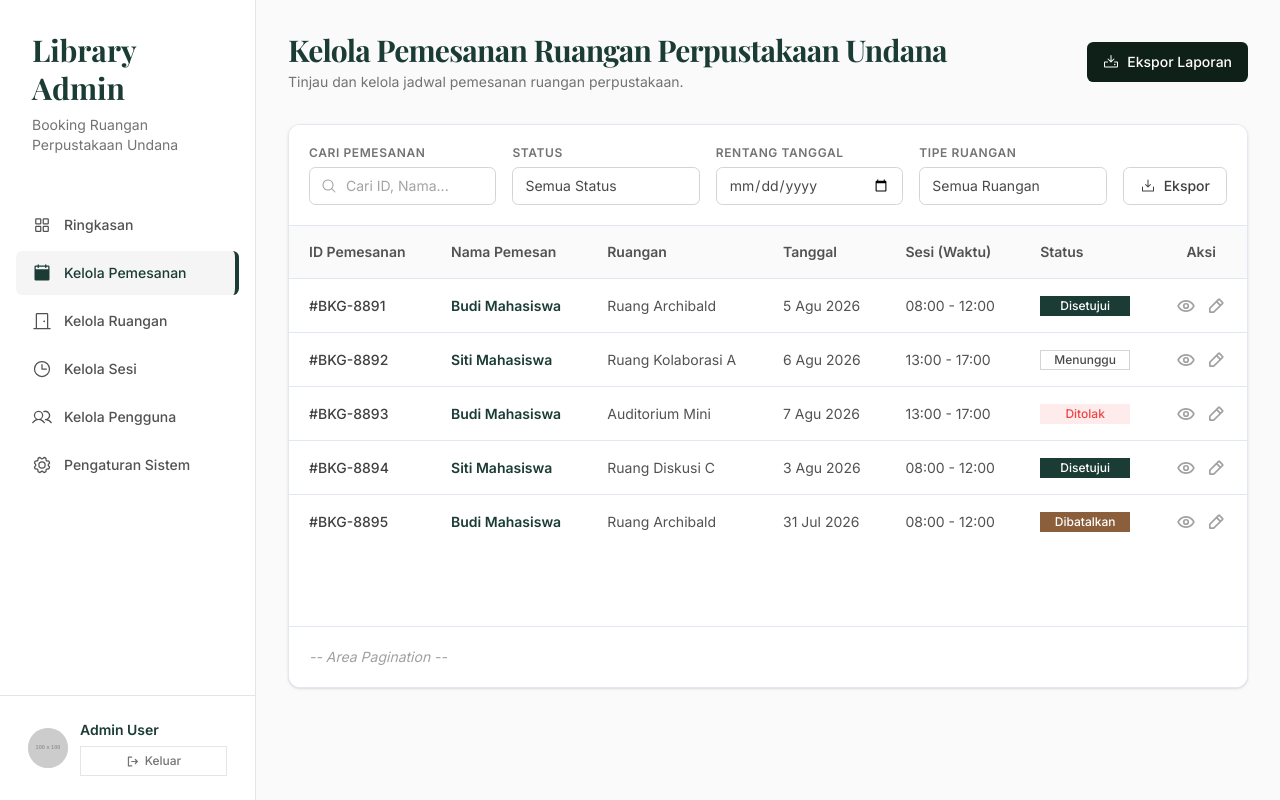
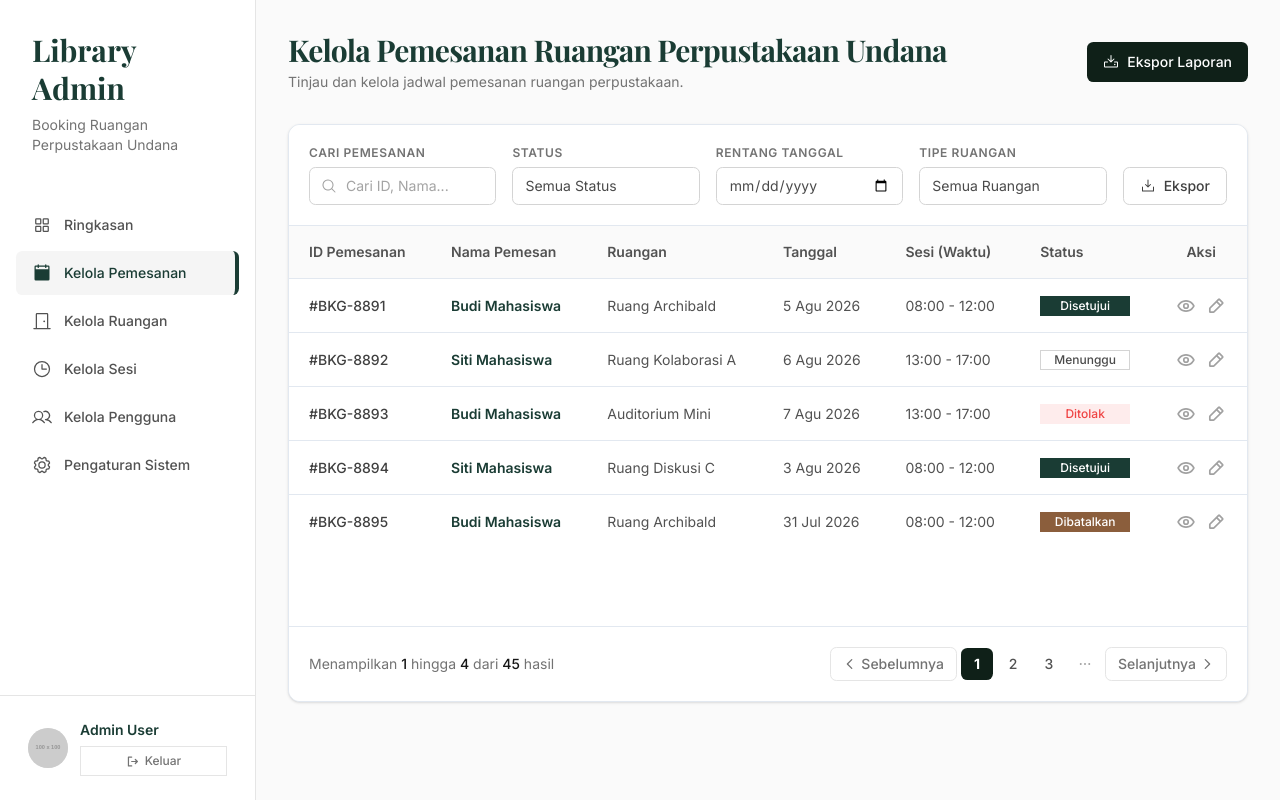
Before and after one commit to legacyditt/booking-room-perpusUndana, a Next.js app in the folder frontend/: page /admin/reservations in a window 1280 px wide. Built offline with nearby package versions, Linux system fonts and the light colour scheme; a web font is replaced by a local one.

Commit message:
feat(admin): implement pagination component and finalize reservations page

```diff
--- a/frontend/src/app/(admin)/admin/reservations/page.tsx
+++ b/frontend/src/app/(admin)/admin/reservations/page.tsx
@@ -4,6 +4,7 @@ import React from "react";
 import { DownloadIcon } from "@phosphor-icons/react";
 import { ReservationFilters } from "@/features/admin/components/ReservationFilters";
 import { ReservationTable } from "@/features/admin/components/ReservationTable";
+import { TablePagination } from '@/features/admin/components/TablePagination';
 
 export default function AdminReservationsPage() {
   return (
@@ -33,12 +34,9 @@ export default function AdminReservationsPage() {
         <div className="flex-1 min-h-[400px]">
           <ReservationTable />
         </div>
-
-        {/* Placeholder: Pagination */}
-        <div className="p-5 border-t border-[#E2E8F0] bg-white flex justify-between items-center">
-          <p className="text-sm text-neutral-400 italic">
-            -- Area Pagination --
-          </p>
+        {/* Area Pagination */}
+        <div className="p-5 border-t border-[#E2E8F0] bg-white">
+          <TablePagination />
         </div>
       </div>
     </div>
--- /dev/null
+++ b/frontend/src/features/admin/components/TablePagination.tsx
@@ -0,0 +1,45 @@
+import React from "react";
+import { CaretLeft, CaretRight, DotsThree } from "@phosphor-icons/react";
+
+export function TablePagination() {
+  return (
+    <div className="flex flex-col sm:flex-row justify-between items-center w-full gap-4">
+      {/* Teks Informasi */}
+      <div className="text-sm text-neutral-500">
+        Menampilkan <span className="font-medium text-neutral-900">1</span> hingga <span className="font-medium text-neutral-900">4</span> dari <span className="font-medium text-neutral-900">45</span> hasil
+      </div>
+
+      {/* Kontrol Navigasi */}
+      <div className="flex items-center gap-1">
+        {/* Tombol Previous */}
+        <button className="flex items-center gap-1 px-3 py-1.5 text-sm font-medium text-neutral-500 border border-neutral-200 rounded-md hover:bg-neutral-50 hover:text-primary transition-colors disabled:opacity-50 disabled:cursor-not-allowed">
+          <CaretLeft weight="bold" />
+          Sebelumnya
+        </button>
+
+        {/* Halaman Aktif ) */}
+        <button className="w-8 h-8 flex items-center justify-center text-sm font-bold text-white bg-[#0F2018] rounded-md transition-colors">
+          1
+        </button>
+
+        {/* Halaman tidak aktif */}
+        <button className="w-8 h-8 flex items-center justify-center text-sm font-medium text-neutral-600 hover:bg-neutral-100 rounded-md transition-colors">
+          2
+        </button>
+
+        <button className="w-8 h-8 flex items-center justify-center text-sm font-medium text-neutral-600 hover:bg-neutral-100 rounded-md transition-colors">
+          3
+        </button>
+        <div className="w-8 h-8 flex items-center justify-center text-neutral-400">
+          <DotsThree weight="bold" />
+        </div>
+
+        {/* Tombol Next */}
+        <button className="flex items-center gap-1 px-3 py-1.5 text-sm font-medium text-neutral-500 border border-neutral-200 rounded-md hover:bg-neutral-50 hover:text-primary transition-colors">
+          Selanjutnya
+          <CaretRight weight="bold" />
+        </button>
+      </div>
+    </div>
+  );
+}
```
